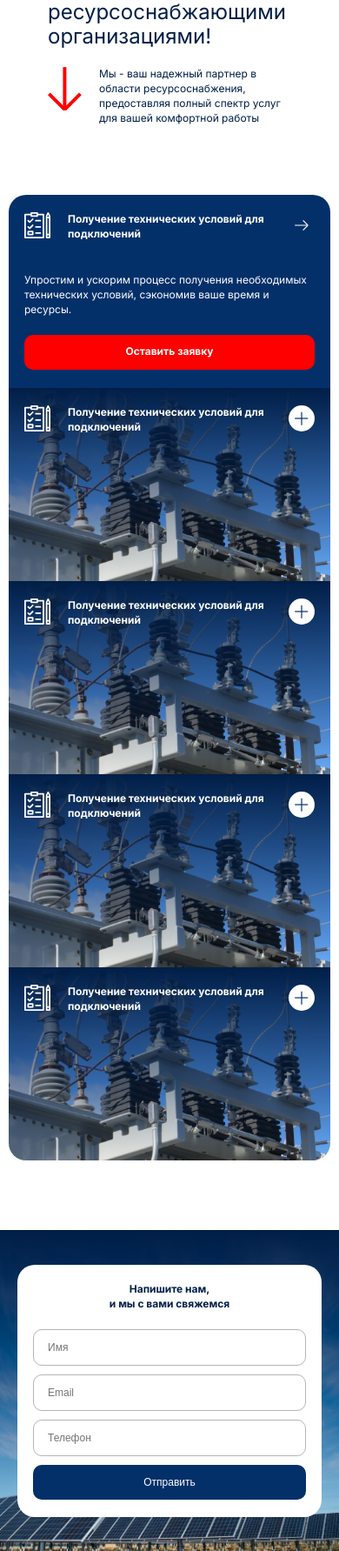
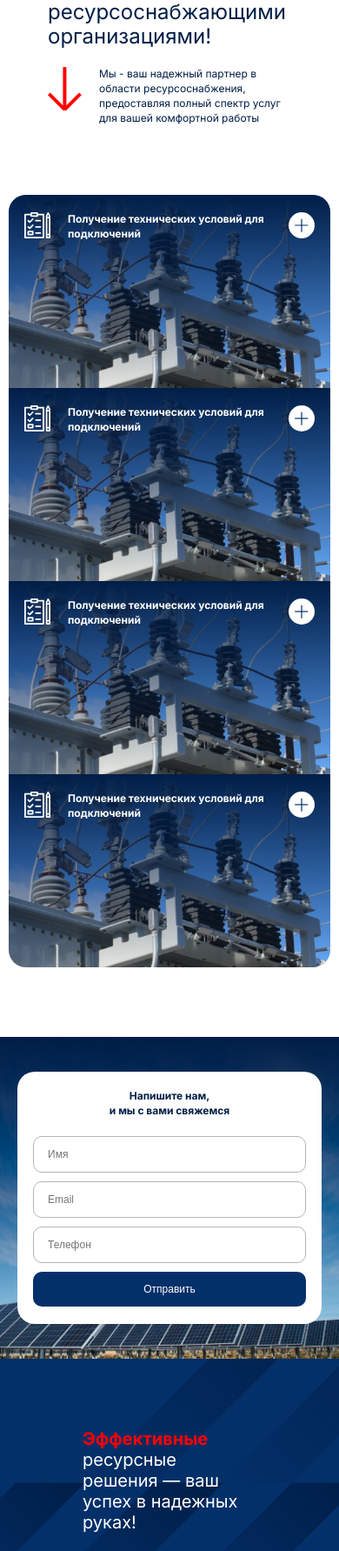
Before and after one commit to grklakg/electrolegis, a PHP site: page / in a window 390 px wide. Shown: the part 238-2021 px from the top of the page at 87% size. Run offline with PHP 8.4, Linux system fonts and the light colour scheme.

Commit message:
card-button-open

```diff
--- a/css/style.css
+++ b/css/style.css
@@ -181,29 +181,32 @@ body {
 .card {
     width: 510px;
     height: 375px;
+    background-color: none;
     background-size: cover;
     background-position: center;
     color: white;
     padding: 40px;
     margin: 0;
-    transition: background-color .2s, background-image .4s;
 }
 
 .card-open {
-    background-color: var(--blue-color);
+    background-color: var(--blue-color) !important;
     background-image: none !important;
-    transition: background-color .2s, background-image .4s;
 }
 
-.card-open .card-active, .card-open .card-button-back {
+.card-open .card-desc-block, .card-open .card-button-back {
     display: block;
+    visibility: visible;
+    opacity: 1;
 }
 
-.card-active, .card-open .card-button-plus {
-    display: none;
+.card-desc-block {
+    visibility: hidden;
+    opacity: 0;
+    transition: visibility .4s, opacity .2s linear;
 }
 
-.card1 {
+#card1 {
     background-image: linear-gradient(180deg, #001E47 0%, rgba(0, 30, 71, 0) 100%), url('../img/card-background-1.jpg');
 }
 
@@ -219,18 +222,23 @@ body {
     height: 50px;
 }
 
-.card-button-plus,
+.card-button-open {
+    content: url(../img/button-plus.svg);
+}
+
+.card-open .card-button-open {
+    content: url(../img/button-back.svg);
+}
+
+.card-button-open,
 .card-button-back {
+    width: 50px;
+    height: 50px;
     margin: 0 0 0 auto;
 }
 
-.card-button-plus,
-.card-button-back:hover {
+.card-button-open:hover {
     cursor: pointer;
-}
-
-.card-button-back {
-    display: none;
 }
 
 .card-description {
@@ -467,7 +475,7 @@ body {
         width: auto;
     }
 
-    .card-icon, .card-button-plus, .card-button-back {
+    .card-icon, .card-button-open {
         width: 30px;
         height: 30px;
     }
--- a/index.html
+++ b/index.html
@@ -32,16 +32,15 @@
                 </div>
             </div>
             <div class="services">
-                <div class="card card-open card1">
+                <div class="card" id="card1">
                     <div class="card-header">
                         <img src="img/card-icon-1.svg" alt="card-icon" class="card-icon">
                         <div class="card-title text-bold text-color-white">Получение технических условий для
                             подключений
                         </div>
-                        <img src="img/button-plus.svg" alt="" class="card-button-plus">
-                        <img src="img/button-back.svg" alt="" class="card-button-back">
+                        <img alt="" class="card-button-open" onclick="document.getElementById('card1').classList.contains('card-open') ? document.getElementById('card1').classList.remove('card-open') : document.getElementById('card1').classList.add('card-open')">
                     </div>
-                    <div class="card-active">
+                    <div class="card-desc-block">
                         <div class="card-description text-regular text-color-white">
                             Упростим и ускорим процесс получения необходимых технических условий, сэкономив ваше
                             время и
@@ -52,40 +51,61 @@
                         </div>
                     </div>
                 </div>
-                <div class="card card1">
+                <div class="card" id="card1">
                     <div class="card-header">
                         <img src="img/card-icon-1.svg" alt="card-icon" class="card-icon">
                         <div class="card-title text-bold text-color-white">Получение технических условий для
                             подключений
                         </div>
-                        <img src="img/button-plus.svg" alt="" class="card-button-plus">
+                        <img alt="" class="card-button-open" onclick="document.getElementById('card1').classList.contains('card-open') ? document.getElementById('card1').classList.remove('card-open') : document.getElementById('card1').classList.add('card-open')">
+                    </div>
+                    <div class="card-desc-block">
+                        <div class="card-description text-regular text-color-white">
+                            Упростим и ускорим процесс получения необходимых технических условий, сэкономив ваше
+                            время и
+                            ресурсы.
+                        </div>
+                        <div class="card-button text-bold text-color-white">
+                            Оставить заявку
+                        </div>
                     </div>
                 </div>
-                <div class="card card1">
+                <div class="card" id="card1">
                     <div class="card-header">
                         <img src="img/card-icon-1.svg" alt="card-icon" class="card-icon">
                         <div class="card-title text-bold text-color-white">Получение технических условий для
                             подключений
                         </div>
-                        <img src="img/button-plus.svg" alt="" class="card-button-plus">
+                        <img alt="" class="card-button-open" onclick="document.getElementById('card1').classList.contains('card-open') ? document.getElementById('card1').classList.remove('card-open') : document.getElementById('card1').classList.add('card-open')">
+                    </div>
+                    <div class="card-desc-block">
+                        <div class="card-description text-regular text-color-white">
+                            Упростим и ускорим процесс получения необходимых технических условий, сэкономив ваше
+                            время и
+                            ресурсы.
+                        </div>
+                        <div class="card-button text-bold text-color-white">
+                            Оставить заявку
+                        </div>
                     </div>
                 </div>
-                <div class="card card1">
+                <div class="card" id="card1">
                     <div class="card-header">
                         <img src="img/card-icon-1.svg" alt="card-icon" class="card-icon">
                         <div class="card-title text-bold text-color-white">Получение технических условий для
                             подключений
                         </div>
-                        <img src="img/button-plus.svg" alt="" class="card-button-plus">
+                        <img alt="" class="card-button-open" onclick="document.getElementById('card1').classList.contains('card-open') ? document.getElementById('card1').classList.remove('card-open') : document.getElementById('card1').classList.add('card-open')">
                     </div>
-                </div>
-                <div class="card card1">
-                    <div class="card-header">
-                        <img src="img/card-icon-1.svg" alt="card-icon" class="card-icon">
-                        <div class="card-title text-bold text-color-white">Получение технических условий для
-                            подключений
+                    <div class="card-desc-block">
+                        <div class="card-description text-regular text-color-white">
+                            Упростим и ускорим процесс получения необходимых технических условий, сэкономив ваше
+                            время и
+                            ресурсы.
                         </div>
-                        <img src="img/button-plus.svg" alt="" class="card-button-plus">
+                        <div class="card-button text-bold text-color-white">
+                            Оставить заявку
+                        </div>
                     </div>
                 </div>
             </div>
```
